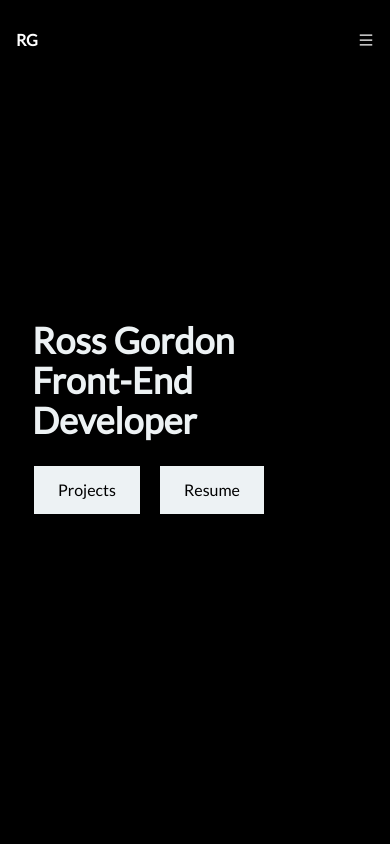
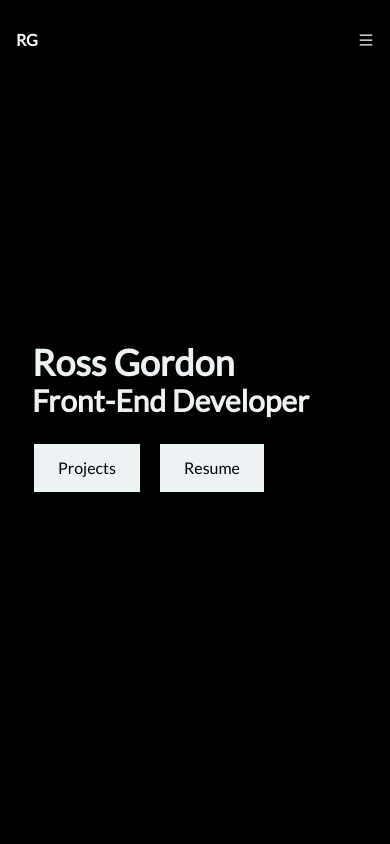
Before and after one commit to rossgordon19/portfolio, a React (Vite) app: page / in a window 390 px wide. Shown: the top 844 px of the page. Built offline with nearby package versions, Linux system fonts and the light colour scheme.

Commit message:
hero text fixed

```diff
--- a/src/components/Hero.jsx
+++ b/src/components/Hero.jsx
@@ -10,7 +10,7 @@ const Hero = () => {
       {/* Container */}
       <div className="max-w-[1000px] mx-auto px-8 flex flex-col justify-center h-full">
         <h1 className="text-4xl sm:text-7xl font-bold">Ross Gordon</h1>
-        <h2 className="text-4xl sm:text-7xl font-bold">Front-End Developer</h2>
+        <h2 className="text-3xl sm:text-7xl font-bold">Front-End Developer</h2>
         <div className="flex flex-cols-2 gap-4 pt-4">
           <button className=" bg-[#EDF2F4] hover:bg-[#8D99AE] border-2 border-black group px-6 py-3 my-2 flex items-center">
             <Link
```
